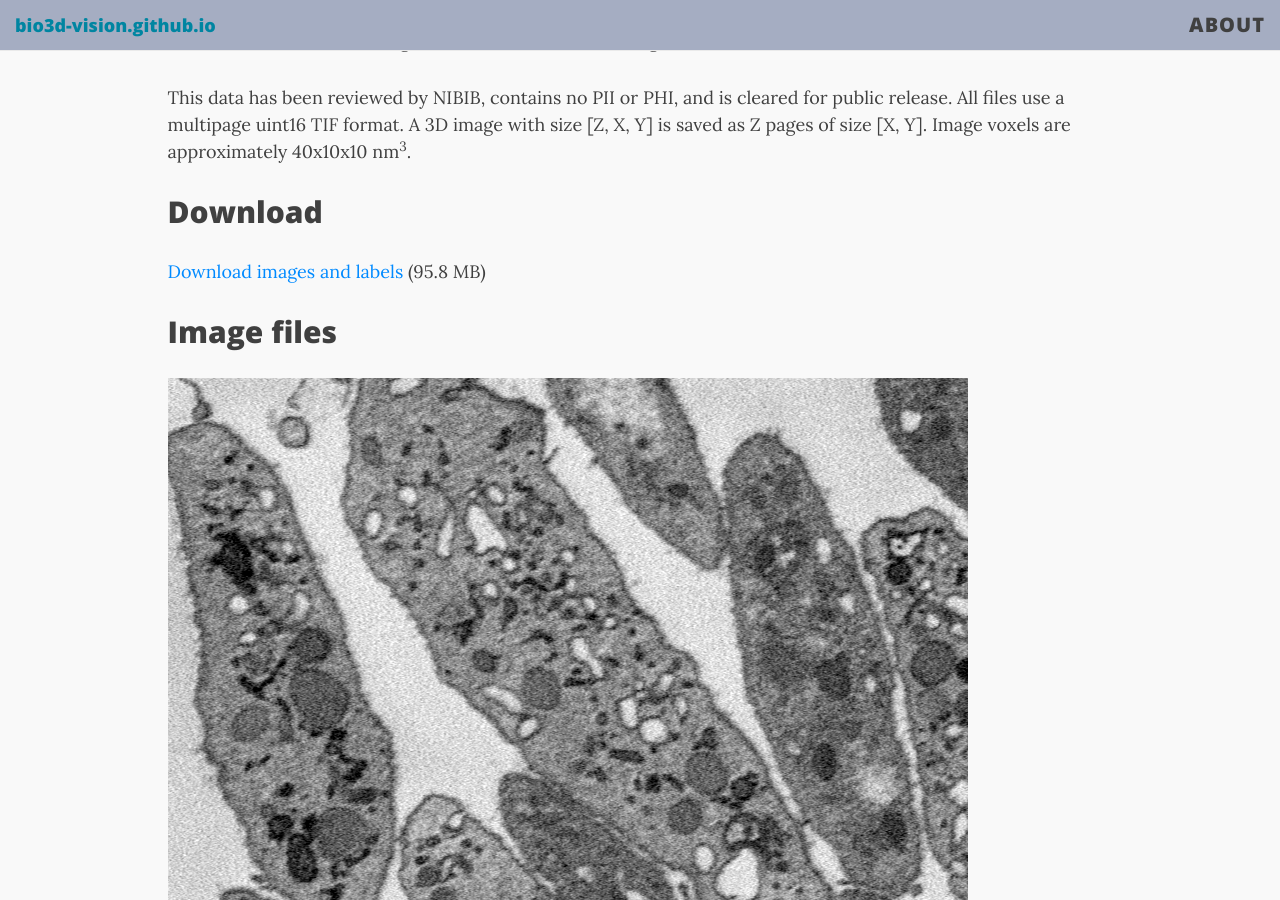
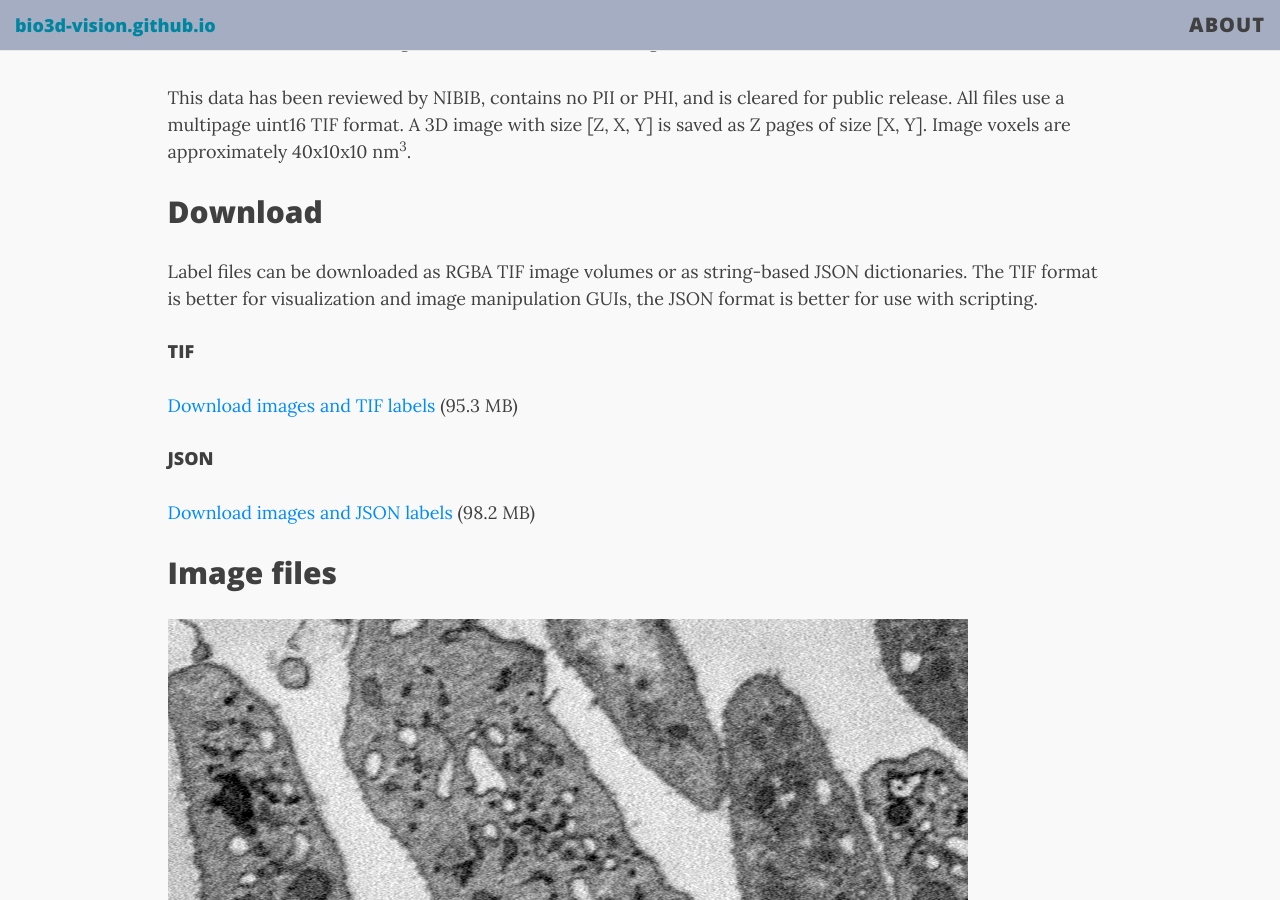
Before and after one commit to bio3d-vision/bio3d-vision.github.io, a Jekyll site: the page built from platelet-description.md, in a window 1280 px wide and 900 px high, scrolled down 378 px. Built offline with Jekyll 4.4.1, drawn with Linux system fonts in a browser that asks for light colours; nearby versions of some CDN libraries.

Commit message:
Updated platelet-description.md download links

```diff
--- a/platelet-description.html
+++ b/platelet-description.html
@@ -7,7 +7,11 @@ use-site-title: false
 <p>The <strong>platelet-em</strong> dataset contains two 3D scanning electron microscope (EM) images of human platelets, as well as instance and semantic segmentations of those two image volumes.</p>
 <p>This data has been reviewed by NIBIB, contains no PII or PHI, and is cleared for public release. All files use a multipage uint16 TIF format. A 3D image with size [Z, X, Y] is saved as Z pages of size [X, Y]. Image voxels are approximately 40x10x10 nm<sup>3</sup>.</p>
 <h2 id="download">Download</h2>
-<p><a href="https://www.dropbox.com/s/lo6i7v2mc9z2wft/images-and-labels.zip?dl=1">Download images and labels</a> (95.8 MB)</p>
+<p>Label files can be downloaded as RGBA TIF image volumes or as string-based JSON dictionaries. The TIF format is better for visualization and image manipulation GUIs, the JSON format is better for use with scripting.</p>
+<h4 id="tif">TIF</h4>
+<p><a href="https://www.dropbox.com/s/pvrfnurjq11k0l3/images_and_labels_rgba.zip?dl=1">Download images and TIF labels</a> (95.3 MB)</p>
+<h4 id="json">JSON</h4>
+<p><a href="https://www.dropbox.com/s/tgmwv9kegijfrao/images_and_labels_json.zip?dl=1">Download images and JSON labels</a> (98.2 MB)</p>
 <h2 id="image-files">Image files</h2>
 <div class="figure">
 <img src="media/50-images.png" alt="50-images.tif, Z=0" />
--- a/platelet-description.md
+++ b/platelet-description.md
@@ -9,7 +9,15 @@ This data has been reviewed by NIBIB, contains no PII or PHI, and is cleared for
 
 ## Download
 
-[Download images and labels](https://www.dropbox.com/s/lo6i7v2mc9z2wft/images-and-labels.zip?dl=1) (95.8 MB)
+Label files can be downloaded as RGBA TIF image volumes or as string-based JSON dictionaries. The TIF format is better for visualization and image manipulation GUIs, the JSON format is better for use with scripting.
+
+#### TIF
+
+[Download images and TIF labels](https://www.dropbox.com/s/pvrfnurjq11k0l3/images_and_labels_rgba.zip?dl=1) (95.3 MB)
+
+#### JSON
+
+[Download images and JSON labels](https://www.dropbox.com/s/tgmwv9kegijfrao/images_and_labels_json.zip?dl=1) (98.2 MB)
 
 ## Image files
 
```
